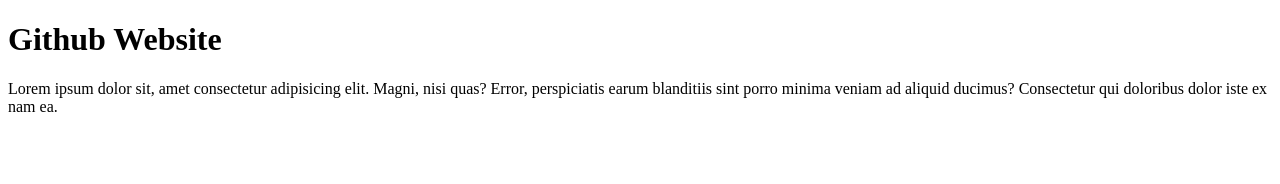
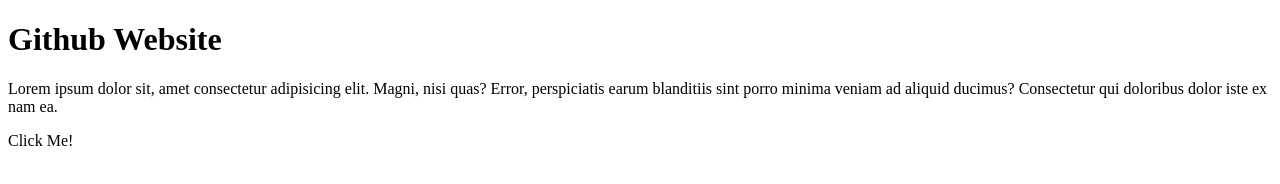
Before and after one commit to JigyansaJena/learn-git, a plain HTML site: page index.html in a window 1280 px wide. Drawn offline with Linux system fonts and the light colour scheme.

Commit message:
button added to the code

```diff
--- a/index.html
+++ b/index.html
@@ -8,5 +8,6 @@
 <body>
   <h1>Github Website</h1>
   <p>Lorem ipsum dolor sit, amet consectetur adipisicing elit. Magni, nisi quas? Error, perspiciatis earum blanditiis sint porro minima veniam ad aliquid ducimus? Consectetur qui doloribus dolor iste ex nam ea.</p>
+  <buttob>Click Me!</buttob>
 </body>
 </html>
```
